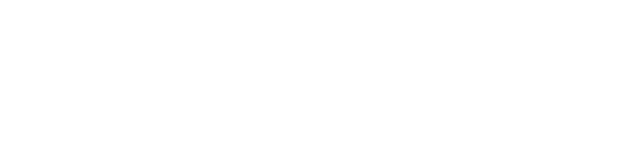
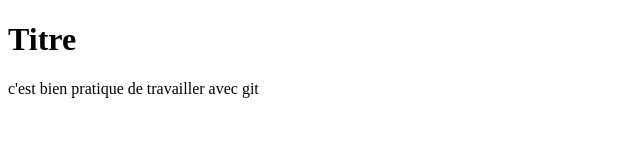
Before and after one commit to MounirProfGit/projetGIT, a plain HTML site: page index.html in a window 1280 px wide. Shown: the whole page, without its empty margins (0-640 px from the left). Drawn offline with Linux system fonts and the light colour scheme.

Commit message:
ajouter h1 et p à index.html

```diff
--- a/index.html
+++ b/index.html
@@ -7,6 +7,7 @@
     <title>aucun des deux</title>
 </head>
 <body>
-
+    <h1>Titre</h1>
+    <p>c'est bien pratique de travailler avec git</p>
 </body>
 </html>
```
